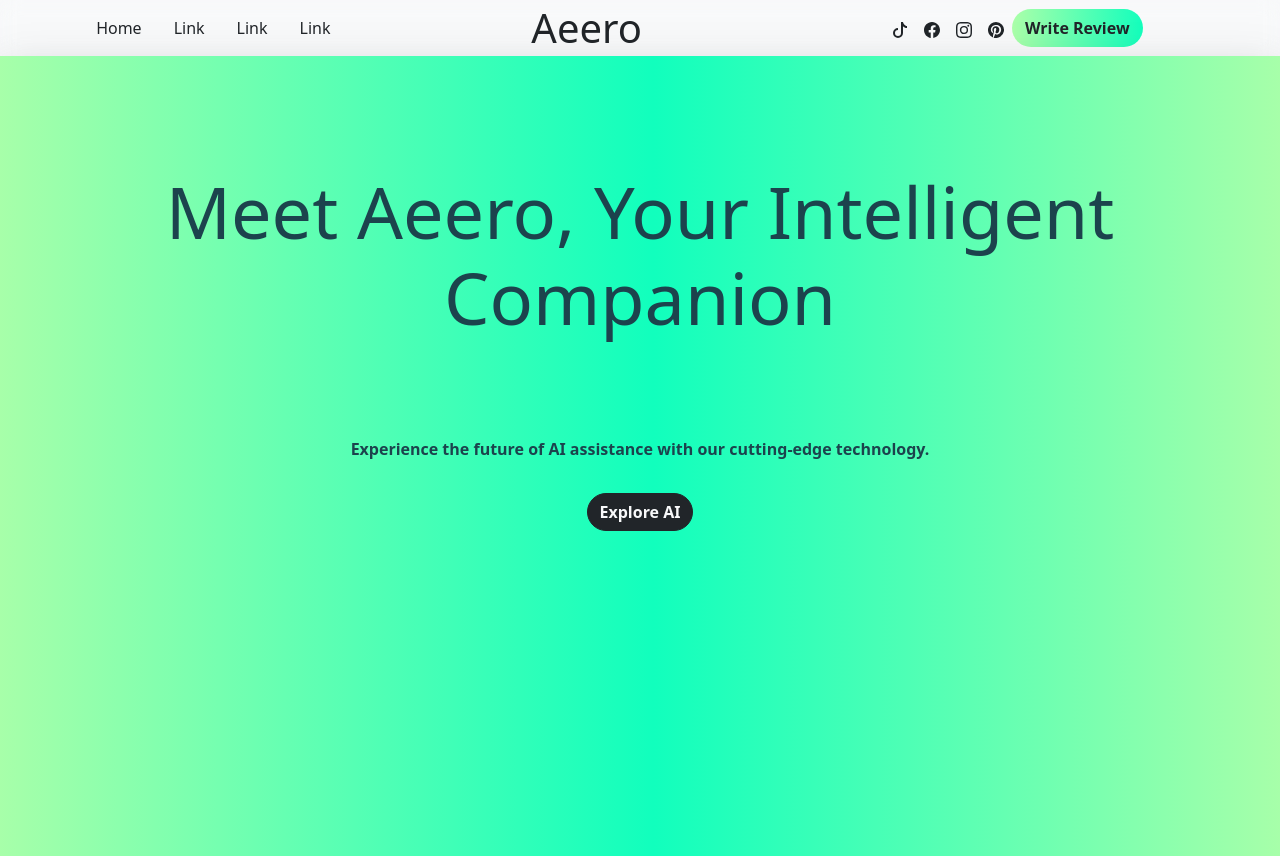
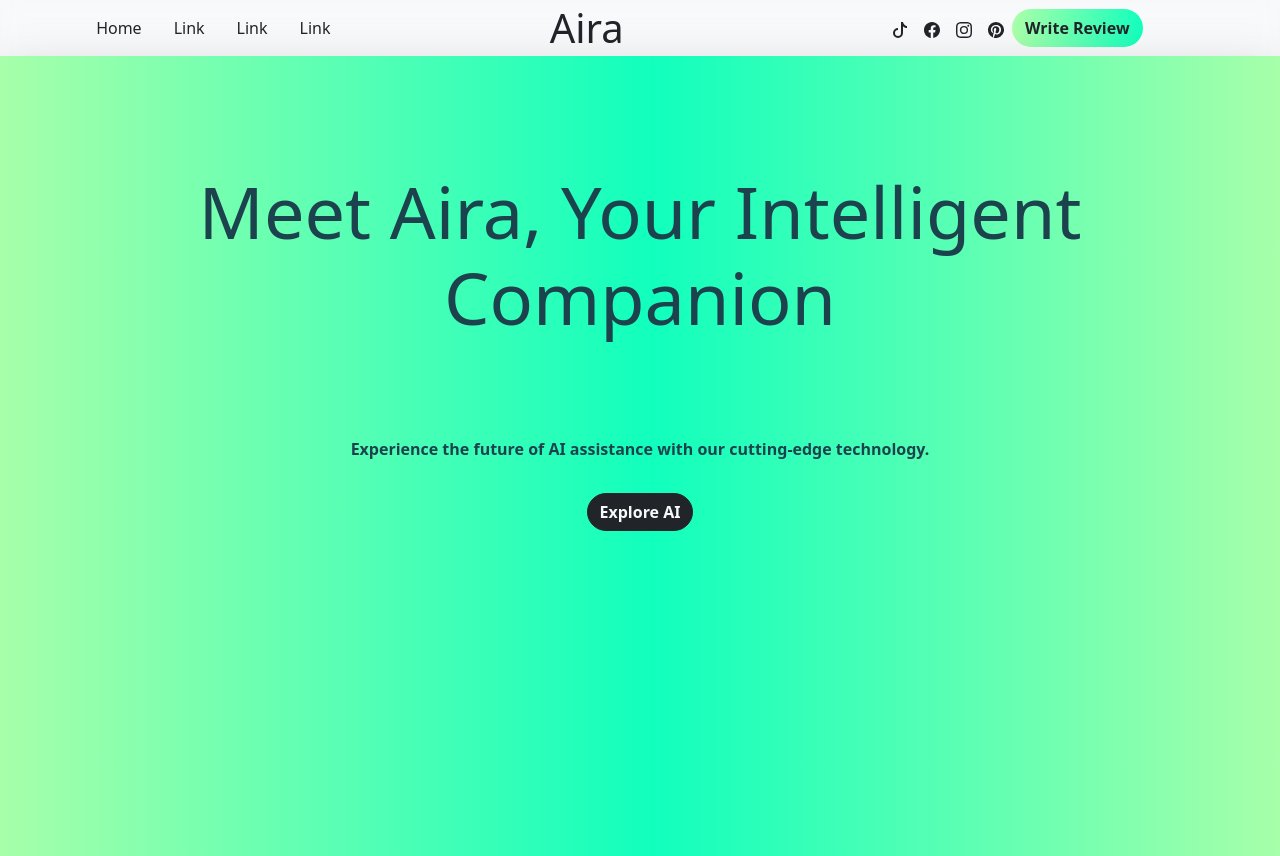
Before and after one commit to yohanJS/aira-app, a Vue app: page / in a window 1280 px wide. Built offline with nearby package versions, Linux system fonts and the light colour scheme.

Commit message:
updated the app name

```diff
--- a/index.html
+++ b/index.html
@@ -6,7 +6,7 @@
     <meta name="viewport" content="width=device-width, initial-scale=1.0" />
     <!--BOOTSTRAP CSS-->
     <link href="https://cdn.jsdelivr.net/npm/bootstrap@5.2.3/dist/css/bootstrap.min.css" rel="stylesheet" integrity="sha384-rbsA2VBKQhggwzxH7pPCaAqO46MgnOM80zW1RWuH61DGLwZJEdK2Kadq2F9CUG65" crossorigin="anonymous">
-    <title>Aeero App</title>
+    <title>Aira App</title>
   </head>
   <body class="bg-light">
     <div id="app" ></div>
--- a/src/components/Hero.vue
+++ b/src/components/Hero.vue
@@ -7,7 +7,7 @@
 
           </div>
           <div class="col-12 p-3">
-            <h1 class="display-2 btn-text-color fw-size-400">Meet Aeero, Your Intelligent Companion</h1>
+            <h1 class="display-2 btn-text-color fw-size-400">Meet Aira, Your Intelligent Companion</h1>
           </div>
           <div class="row">
             <div class="col-12 mt-5">
--- a/src/components/NavBar.vue
+++ b/src/components/NavBar.vue
@@ -3,7 +3,7 @@
   <nav id="home" class="navbar p-0 glass-btn" v-if="isMobile">
     <div class="container-fluid">
       <a class="navbar-brand" href="#">
-        Aeero
+        Aira
       </a>
       <button class="navbar-toggler p-0" type="button" data-bs-toggle="offcanvas" data-bs-target="#offcanvasNavbar"
         aria-controls="offcanvasNavbar">
@@ -19,7 +19,7 @@
       <div class="offcanvas offcanvas-end" tabindex="-1" id="offcanvasNavbar" aria-labelledby="offcanvasNavbarLabel">
         <div class="offcanvas-header secondary-bg-color p-2">
           <h5 class="offcanvas-title" id="offcanvasNavbarLabel">
-            Aeero
+            Aira
           </h5>
           <a href="#" class="nav-link m-2">
             <svg xmlns="http://www.w3.org/2000/svg" width="16" height="16" fill="currentColor" class="bi bi-tiktok"
@@ -80,7 +80,7 @@
         </div>
         <div class="col-3 d-flex justify-content-center align-items-center">
           <a class="display-6 text-dark" href="#">
-            Aeero
+            Aira
           </a>
         </div>
         <div class="col-5 d-flex justify-content-center align-items-center">
```
